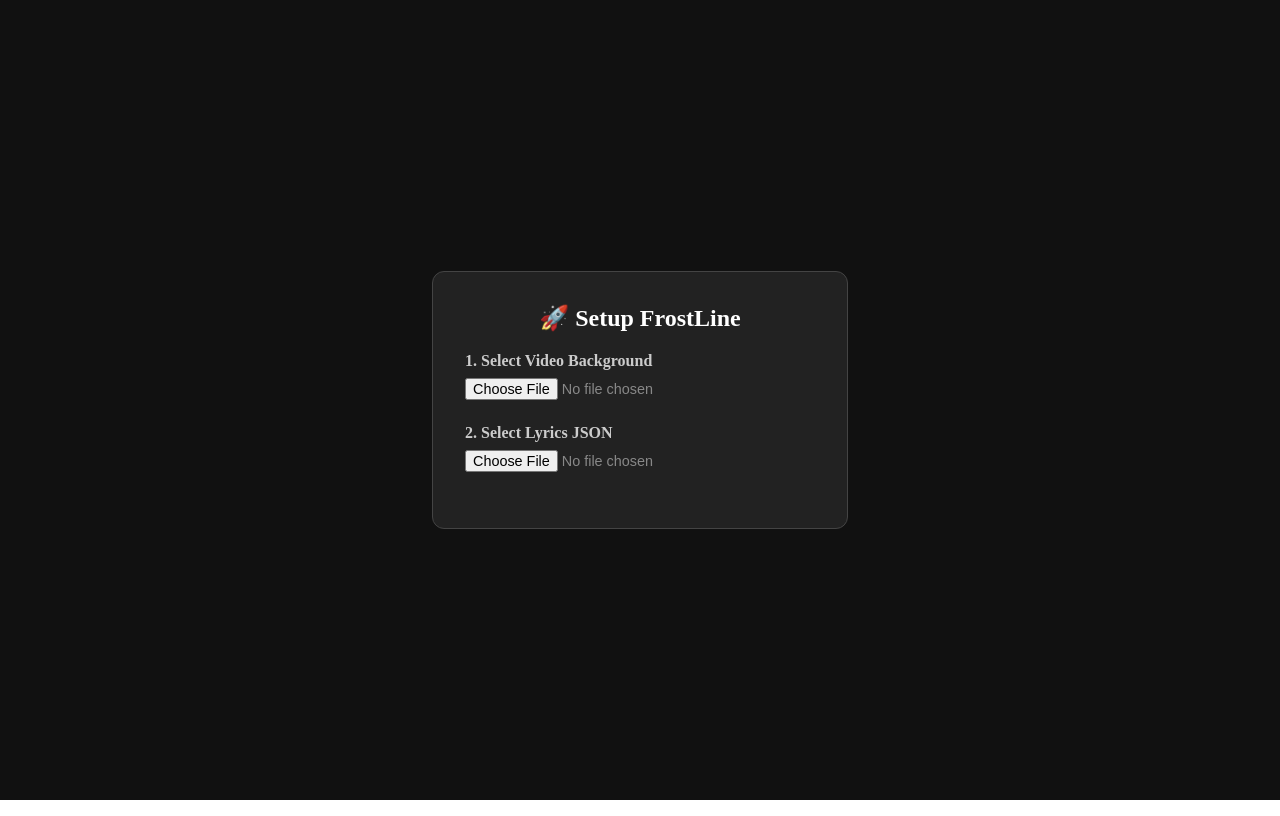
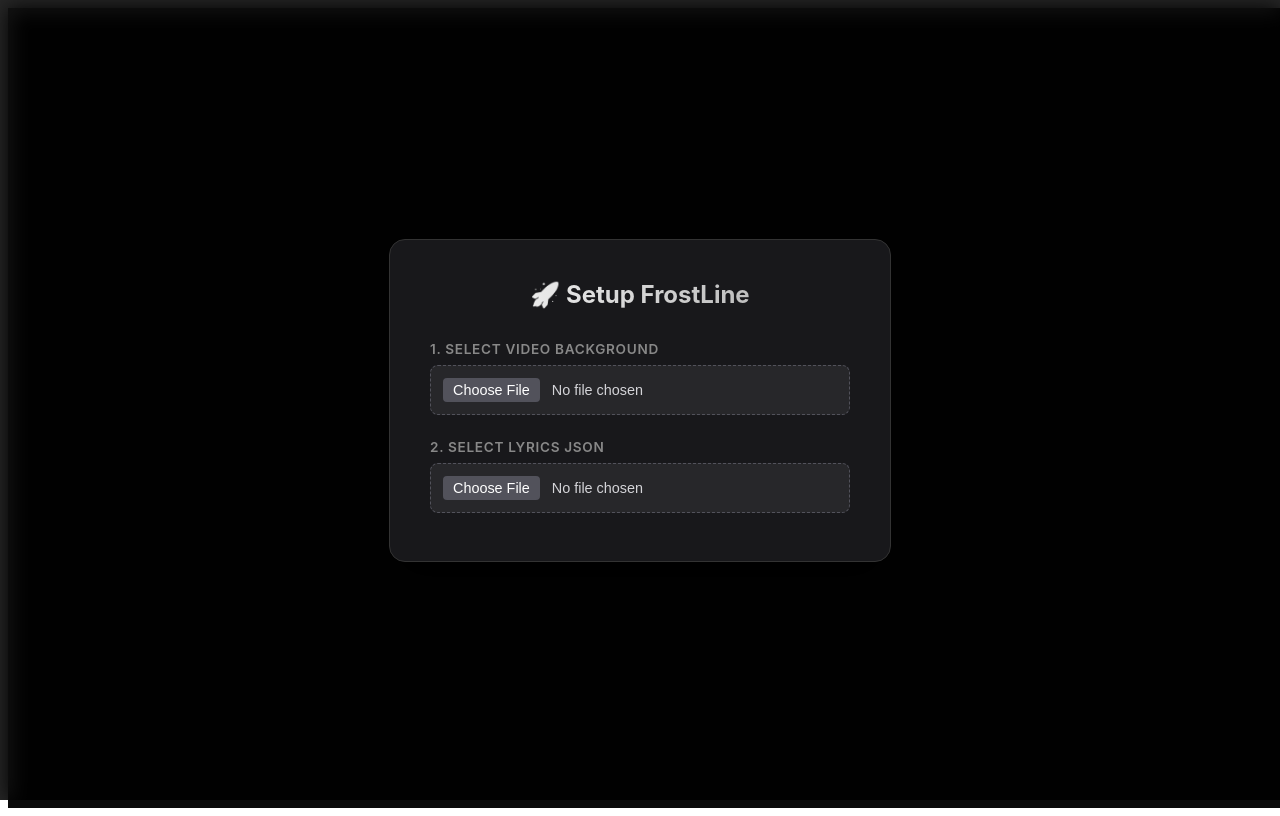
Before and after one commit to b0yu-li/FrostLine, an Angular app: page / in a window 1280 px wide. Built offline with nearby package versions, Linux system fonts and the light colour scheme.

Commit message:
style: renovate the UI

```diff
--- a/src/app/app.scss
+++ b/src/app/app.scss
@@ -1,116 +1,120 @@
-/* 1. Reset defaults for full screen */
+/* =========================================
+   1. Variables & Theme
+   ========================================= */
+$font-stack: 'Inter', -apple-system, BlinkMacSystemFont, "Segoe UI", Roboto, sans-serif;
+$color-bg-dark: #0a0a0a;
+$color-text: #ffffff;
+$color-accent: #64b5f6; /* Soft blue for focus states */
+
+/* Glass Settings */
+$glass-bg: rgba(255, 255, 255, 0.1);
+$glass-border: rgba(255, 255, 255, 0.2);
+$glass-blur: 20px;
+$glass-shadow: 0 8px 32px rgba(0, 0, 0, 0.3);
+
+/* =========================================
+   2. Global Reset & Host
+   ========================================= */
 :host {
   display: block;
   height: 100vh;
   width: 100vw;
-  overflow: hidden; /* Prevent scrollbars */
+  overflow: hidden;
+  background-color: $color-bg-dark;
+  font-family: $font-stack;
+  color: $color-text;
 }
 
-/* 2. Position video as fixed background */
+/* =========================================
+   3. The Stage (Video & Overlay)
+   ========================================= */
 .video-bg {
   position: fixed;
   top: 0;
   left: 0;
   width: 100%;
   height: 100%;
-  object-fit: cover; /* Ensures video covers screen without stretching */
-  z-index: -1; /* Pushes video behind everything */
+  object-fit: cover;
+  z-index: 0; /* Base layer */
 }
 
-/* 3. Center the lyrics on screen */
 .overlay-container {
+  position: relative;
   height: 100%;
   width: 100%;
   display: flex;
   justify-content: center;
-  align-items: center; /* Center vertically and horizontally */
+  align-items: center;
+  z-index: 1; /* Above video */
 }
 
-/* 4. The Frosted Glass Effect */
+/* =========================================
+   4. Component: The Glass Card (Lyrics)
+   ========================================= */
 .glass-card {
-  /* Semi-transparent white background */
-  background: rgba(255, 255, 255, 0.15);
+  background: $glass-bg;
+  backdrop-filter: blur($glass-blur);
+  -webkit-backdrop-filter: blur($glass-blur);
 
-  /* The Blur Magic */
-  backdrop-filter: blur(15px);
-  -webkit-backdrop-filter: blur(15px); /* Safari support */
+  border: 1px solid $glass-border;
+  border-radius: 24px;
+  box-shadow: $glass-shadow;
 
-  /* Border and Shadow for depth */
-  border: 1px solid rgba(255, 255, 255, 0.2);
-  box-shadow: 0 4px 30px rgba(0, 0, 0, 0.1);
+  padding: 3rem 5rem;
+  max-width: 85%;
+  text-align: center;
 
-  /* Spacing and Rounding */
-  padding: 2rem 4rem;
-  border-radius: 16px;
-  text-align: center;
-  max-width: 80%;
-}
+  /* Smooth scaling/fading if you add animations later */
+  transition: all 0.3s cubic-bezier(0.25, 0.8, 0.25, 1);
 
   .lyrics-text {
-  font-family: 'Helvetica Neue', sans-serif;
-  font-size: 2rem;
-  font-weight: 300;
-  color: white;
-  text-shadow: 0 2px 4px rgba(0, 0, 0, 0.5); /* Shadow makes text readable on bright videos */
     margin: 0;
-}
-
-/* ... keep your existing :host, .video-bg, .overlay-container, etc ... */
-
-/* New styles for the upload screen */
-.upload-container {
-  height: 100vh;
-  width: 100vw;
-  display: flex;
-  justify-content: center;
-  align-items: center;
-  background-color: #1a1a1a; /* Dark background before video loads */
-}
-
-.upload-btn {
-  background: rgba(255, 255, 255, 0.1);
-  color: white;
-  padding: 1rem 2rem;
-  border: 1px solid rgba(255, 255, 255, 0.3);
-  border-radius: 8px;
-  cursor: pointer;
-  font-family: sans-serif;
-  font-size: 1.2rem;
-  transition: all 0.3s ease;
-
-  &:hover {
-    background: rgba(255, 255, 255, 0.2);
-    transform: translateY(-2px);
+    font-size: 2.5rem;
+    font-weight: 600;
+    line-height: 1.4;
+    color: $color-text;
+    text-shadow: 0 2px 10px rgba(0, 0, 0, 0.5);
+    letter-spacing: -0.02em;
   }
 }
 
-/* ... Keep .video-bg, .overlay-container, .glass-card, .lyrics-text ... */
-
+/* =========================================
+   5. Scene: Setup / Upload (The Dashboard)
+   ========================================= */
 .setup-container {
   position: fixed;
   top: 0;
   left: 0;
   width: 100vw;
   height: 100vh;
-  background: #111;
+  z-index: 10; /* Topmost layer */
+
+  background: rgba(0, 0, 0, 0.85); /* Darker backdrop for focus */
+  backdrop-filter: blur(10px); /* Blur the video behind setup */
+
   display: flex;
   justify-content: center;
   align-items: center;
-  z-index: 10; /* Ensure it sits on top */
 }
 
 .setup-card {
-  background: #222;
-  color: white;
-  padding: 2rem;
-  border-radius: 12px;
-  width: 350px;
-  border: 1px solid #444;
+  background: #18181b; /* Neutral dark grey */
+  padding: 2.5rem;
+  border-radius: 16px;
+  border: 1px solid #333;
+  width: 100%;
+  max-width: 420px;
+  box-shadow: 0 20px 40px rgba(0, 0, 0, 0.6);
 
   h2 {
     margin-top: 0;
+    margin-bottom: 2rem;
     text-align: center;
-  }
+    font-size: 1.5rem;
+    font-weight: 700;
+    background: linear-gradient(90deg, #fff, #aaa);
+    -webkit-background-clip: text;
+    -webkit-text-fill-color: transparent; /* Gradient text effect */
   }
 
   .input-group {
@@ -119,13 +123,59 @@
     flex-direction: column;
     gap: 0.5rem;
 
-  label {
-    font-weight: bold;
-    color: #ccc;
+    &:last-of-type {
+      margin-bottom: 0.5rem;
     }
 
+    label {
+      font-size: 0.85rem;
+      text-transform: uppercase;
+      letter-spacing: 0.05em;
+      color: #888;
+      font-weight: 600;
+    }
+
+    /* Customizing the File Input */
     input[type="file"] {
+      background: #27272a;
+      padding: 0.75rem;
+      border-radius: 8px;
+      border: 1px dashed #52525b;
+      color: #d4d4d8;
       font-size: 0.9rem;
-    color: #888;
+      cursor: pointer;
+      transition: all 0.2s ease;
+
+      &:hover {
+        background: #3f3f46;
+        border-color: #a1a1aa;
+        color: #fff;
+      }
+
+      &:focus {
+        outline: none;
+        border-color: $color-accent;
+        box-shadow: 0 0 0 2px rgba($color-accent, 0.2);
+      }
+
+      /* Native file button styling override */
+      &::file-selector-button {
+        background: #52525b;
+        color: white;
+        border: none;
+        padding: 4px 10px;
+        border-radius: 4px;
+        margin-right: 12px;
+        font-weight: 500;
+        cursor: pointer;
       }
     }
+
+    small {
+      display: block;
+      margin-top: 0.25rem;
+      font-size: 0.8rem;
+      color: $color-accent;
+    }
+  }
+}
```
Lines whose indentation alone changed are shown as unchanged.
